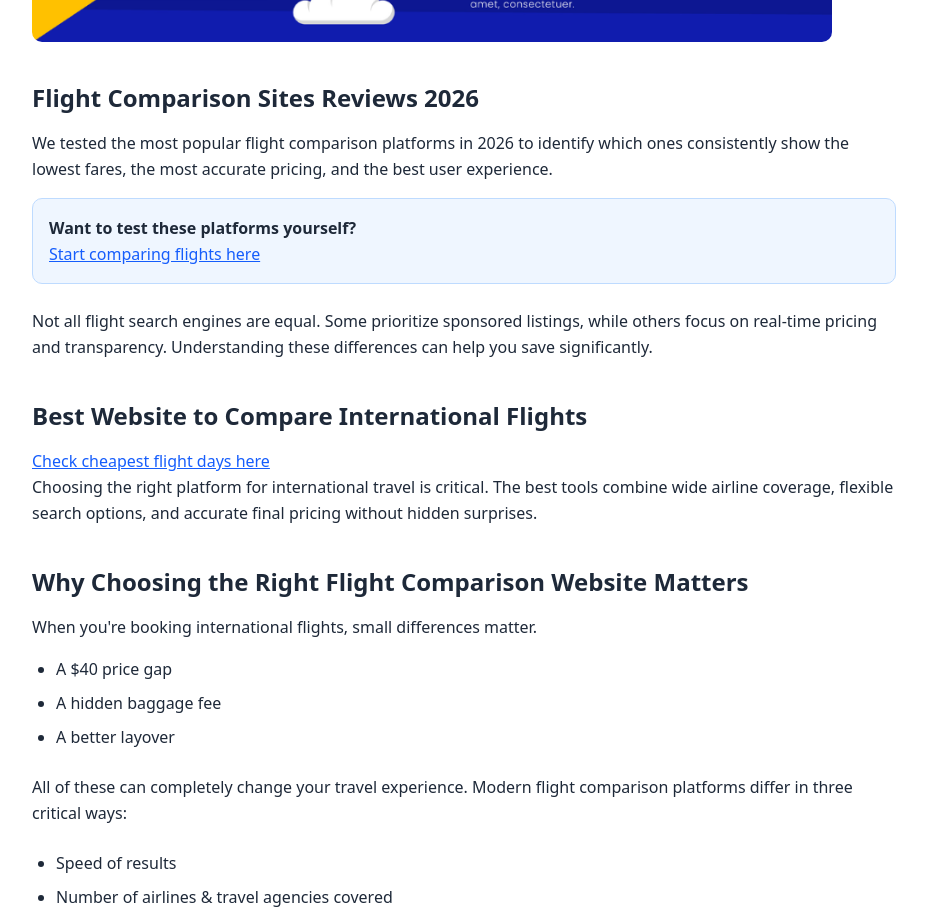
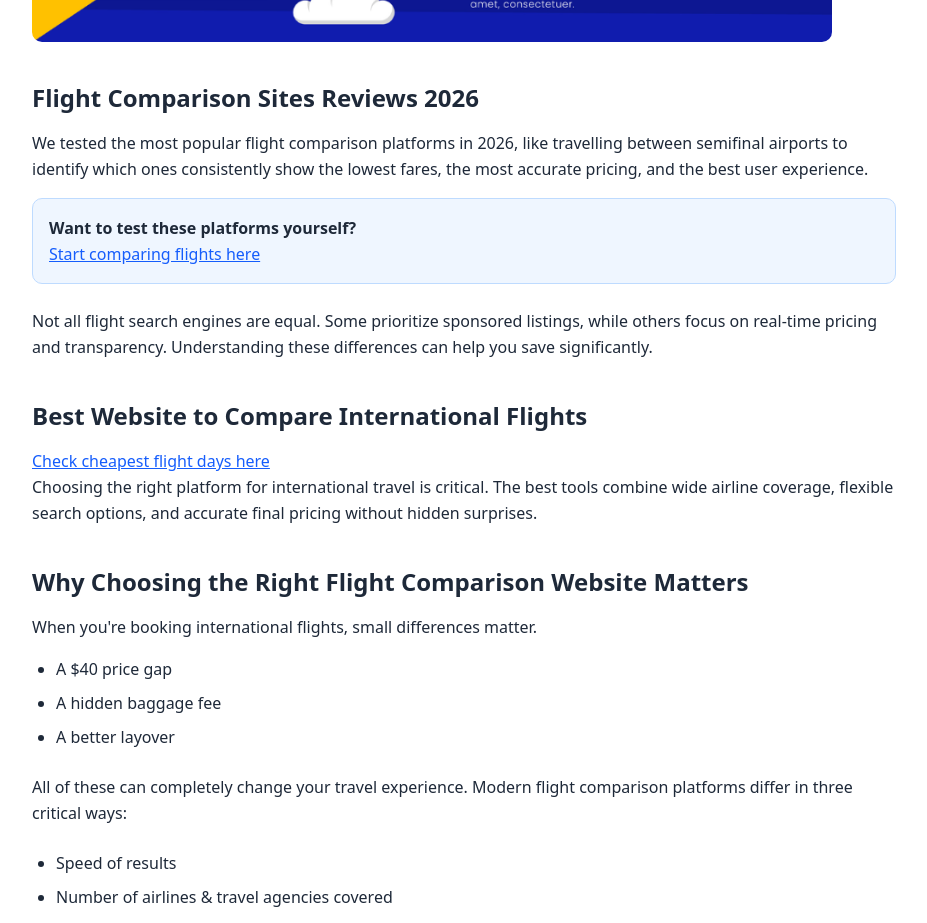
Before and after one commit to m-sulaiman-shafiq/travelwherever, a Next.js app: page /blog/compare-flights in a window 1280 px wide. Shown: the part 1200-2123 px from the top of the page, without its empty margins (176-1103 px from the left). Built offline with nearby package versions, Linux system fonts and the light colour scheme.

Commit message:
minor link added

```diff
--- a/src/app/blog/compare-flights/page.mdx
+++ b/src/app/blog/compare-flights/page.mdx
@@ -91,9 +91,9 @@ images: ["https://www.travelwherever.com/og-images/compare-flights-2026.jpg"],
 </h2>
 
 <p className="mb-4">
-  We tested the most popular flight comparison platforms in 2026 to identify
-  which ones consistently show the lowest fares, the most accurate pricing, and
-  the best user experience.
+  We tested the most popular flight comparison platforms in 2026,<Link href="/flying-between-worldcup-2026-semi-finals" target="_blank"> like travelling between semifinal airports</Link>
+  to identify which ones consistently show the lowest fares, the most accurate
+  pricing, and the best user experience.
 </p>
 <div className="bg-blue-50 border border-blue-200 p-4 rounded-lg mb-6">
   <div>
@@ -339,7 +339,8 @@ Compare flights from Dubai to Delhi (Indira Gandhi International Airport)
   <li>Thin content pages are getting ignored</li>
   <li>Platforms with actual functionality win rankings</li>
 </ul>
-Read Also: <Link href="/blog/hidden-city-ticketing">Hidden City Ticketing?</Link>
+Read Also:
+<Link href="/blog/hidden-city-ticketing">Hidden City Ticketing?</Link>
 
 <h2 className="text-2xl font-semibold mt-10 mb-4">
   What Makes a Flight Comparison Website “The Best” in 2026
--- a/src/app/blog/flying-between-worldcup-2026-semi-finals/page.mdx
+++ b/src/app/blog/flying-between-worldcup-2026-semi-finals/page.mdx
@@ -375,9 +375,7 @@ card: "summary_large_image",
     <ul class="list-disc ml-6 space-y-3">
 
       <li>American Airlines</li>
-
-      <li>Delta Air Lines</li>
-
+       <li><a href="/https://www.delta.com/apac/en" target="_blank">Delta Air Lines</a></li>
       <li>Southwest Airlines</li>
 
       <li>Spirit Airlines (selected schedules)</li>
```
